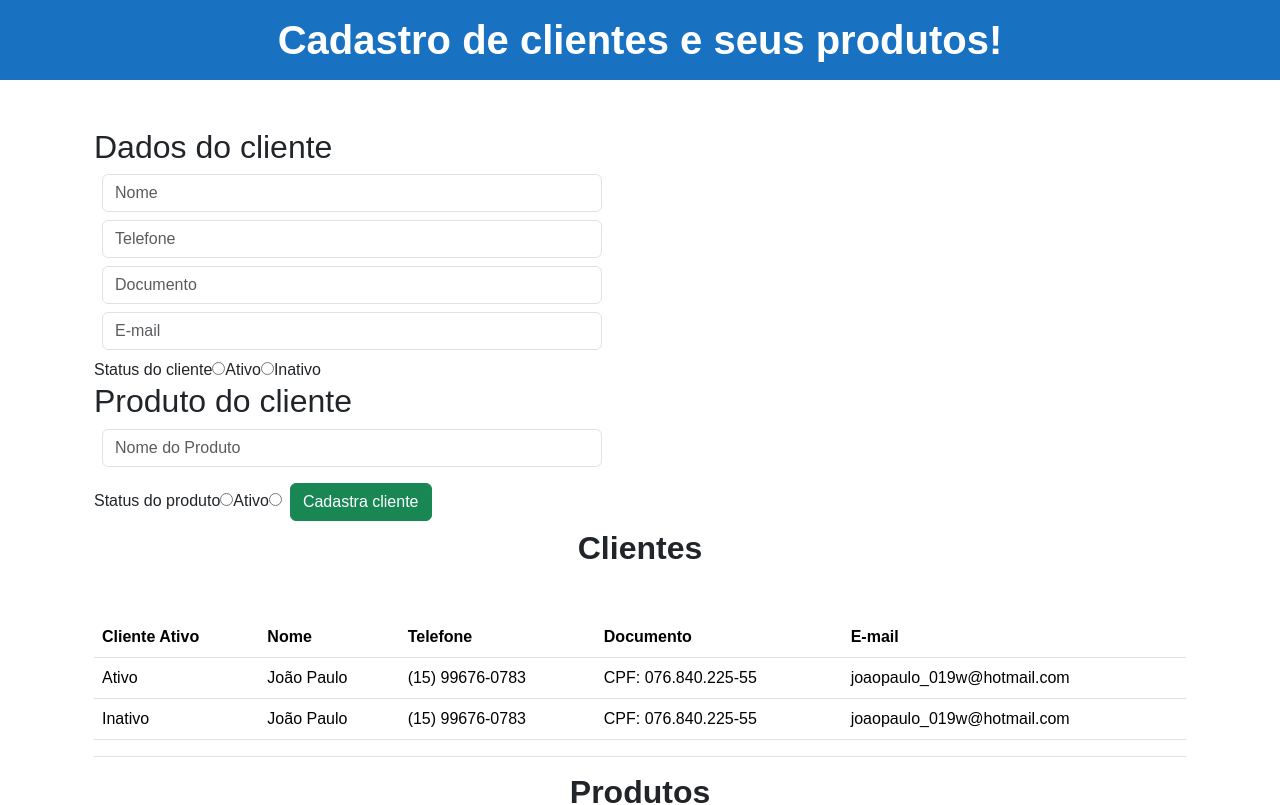
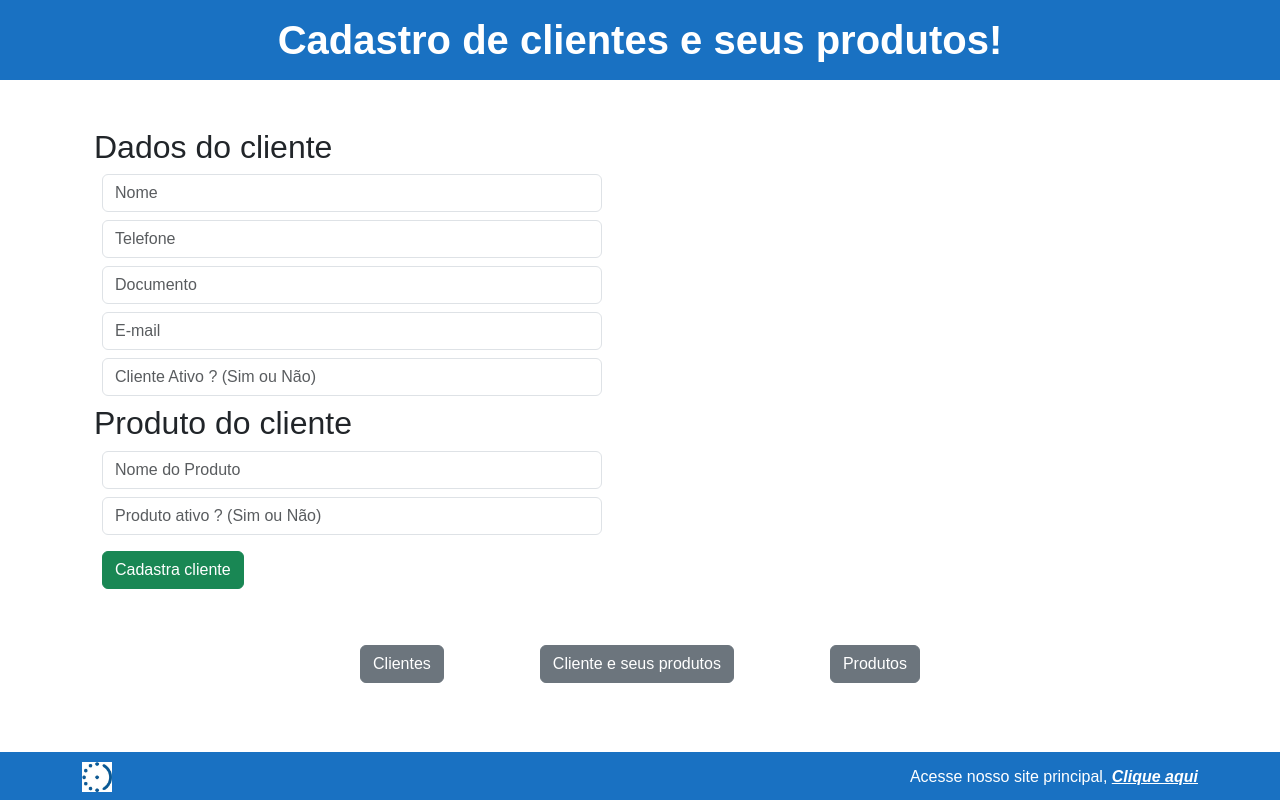
Before and after one commit to JoaopauloDevJ/controle_cadastro_cliente, a Vue app: page / in a window 1280 px wide. Shown: the top 805 px of the page. Built offline with nearby package versions, Linux system fonts and the light colour scheme.

Commit message:
Atualizado a tabvela para exibir clientes e produtos

```diff
--- a/package.json
+++ b/package.json
@@ -14,7 +14,8 @@
     "bootstrap": "^5.3.3",
     "sass": "^1.72.0",
     "sass-loader": "^14.1.1",
-    "vue": "^3.4.21"
+    "vue": "^3.4.21",
+    "vue-router": "^4.3.0"
   },
   "devDependencies": {
     "@rushstack/eslint-patch": "^1.3.3",
--- a/src/App.vue
+++ b/src/App.vue
@@ -1,9 +1,20 @@
 <script setup>
+import { ref } from 'vue'
 import DadosClientes from './components/DadosCliente.vue'
 import DadosProdutos from './components/DadosProdutos.vue'
+import DadosClienteProduto from './components/DadosClienteProduto.vue'
 import CadastraCliente from './components/CadastraCliente.vue'
+
+const componenteVisivel = ref('')
+
+function mostrarComponente(componente) {
+  if (componenteVisivel.value === componente) {
+    componenteVisivel.value = ''
+  } else {
+    componenteVisivel.value = componente
+  }
+}
 </script>
-
 <template>
   <div class="container_pagina">
     <header class="header mb-5">
@@ -11,8 +22,32 @@ import CadastraCliente from './components/CadastraCliente.vue'
     </header>
     <div class="container">
       <CadastraCliente />
-      <DadosClientes />
-      <DadosProdutos />
+      <div class="buttons">
+        <button
+          class="buttons-button btn btn-secondary m-5"
+          @click="mostrarComponente('DadosClientes')"
+          type="button"
+        >
+          Clientes
+        </button>
+        <button
+          class="buttons-button btn btn-secondary m-5"
+          @click="mostrarComponente('ClienteProduto')"
+          type="button"
+        >
+          Cliente e seus produtos
+        </button>
+        <button
+          class="buttons-button btn btn-secondary m-5"
+          @click="mostrarComponente('DadosProdutos')"
+          type="button"
+        >
+          Produtos
+        </button>
+      </div>
+      <DadosClientes v-if="componenteVisivel === 'DadosClientes'" />
+      <DadosClienteProduto v-if="componenteVisivel === 'ClienteProduto'" />
+      <DadosProdutos v-if="componenteVisivel === 'DadosProdutos'" />
     </div>
     <footer class="footer">
       <div class="container footer_container">
@@ -40,11 +75,15 @@ import CadastraCliente from './components/CadastraCliente.vue'
 
 .container_pagina {
   min-height: 100vh;
+  position: relative;
 }
 
 .header {
   background-color: $corPrincipal;
   text-align: center;
+  position: sticky;
+  top: 0;
+  left: 0;
 
   &_title {
     color: $textColorPrincipal;
@@ -52,11 +91,17 @@ import CadastraCliente from './components/CadastraCliente.vue'
   }
 }
 
+.buttons {
+  display: block;
+  text-align: center;
+}
+
 .footer {
   background-color: $corPrincipal;
   margin-top: 80px;
   padding: 10px;
   bottom: 0;
+  position: absolute;
   width: 100%;
   height: 3em;
 
--- a/src/components/CadastraCliente.vue
+++ b/src/components/CadastraCliente.vue
@@ -1,81 +1,82 @@
 <script setup>
 import { ref } from 'vue'
+import { reactive } from 'vue'
 
-const cliente = ref({
+const dadosCliente = reactive({
+  ativoInativo: '',
   nome: '',
   telefone: '',
   documento: '',
   email: '',
-  status: ''
+  nomeProduto: '',
+  statusProduto: ''
 })
 
-const produtos = ref({
-  nome: '',
-  status: ''
-})
+const resetDadosCliente = () => {
+  for (let prop in dadosCliente) {
+    dadosCliente[prop] = ''
+  }
+}
 
-const cadastraCliente = () => {
-  localStorage.setItem('cliente', JSON.stringify(cliente.value))
-  localStorage.setItem('cliente', JSON.stringify(produtos.value))
-  console.log(cadastraCliente)
+const clientes = ref([])
 
-  cliente.value = {
-    nome: '',
-    telefone: '',
-    documento: '',
-    email: '',
-    status: ''
-  }
-
-  produtos.value = {
-    nome: '',
-    status: ''
-  }
+const adicionarCliente = () => {
+  clientes.value.push(dadosCliente)
+  resetDadosCliente()
 }
 </script>
 <template>
   <div class="container">
-    <form class="form" @submit.prevent="cadastraCliente">
+    <form class="form" @submit.prevent="adicionarCliente">
       <h2>Dados do cliente</h2>
-      <input class="form-control" v-model="cliente.nome" type="text" placeholder="Nome" required />
       <input
+        v-model="dadosCliente.nome"
         class="form-control"
-        v-model="cliente.telefone"
+        type="text"
+        placeholder="Nome"
+        required
+      />
+      <input
+        v-model="dadosCliente.telefone"
+        class="form-control"
         type="text"
         placeholder="Telefone"
         required
       />
       <input
+        v-model="dadosCliente.documento"
         class="form-control"
-        v-model="cliente.documento"
         type="text"
         placeholder="Documento"
         required
       />
       <input
+        v-model="dadosCliente.email"
         class="form-control"
-        v-model="cliente.email"
         type="text"
         placeholder="E-mail"
         required
       />
-      <label>Status do cliente</label>
-      <input type="radio" id="ativo" value="Ativo" v-model="cliente.status" required />
-      <label for="ativo">Ativo</label>
-      <input type="radio" id="inativo" value="Inativo" v-model="cliente.status" required />
-      <label for="inativo">Inativo</label>
+      <input
+        v-model="dadosCliente.ativoInativo"
+        class="form-control"
+        type="text"
+        placeholder="Cliente Ativo ? (Sim ou Não)"
+      />
       <h2>Produto do cliente</h2>
       <input
+        v-model="dadosCliente.nomeProduto"
         class="form-control"
         type="text"
-        v-model="produtos.nome"
         placeholder="Nome do Produto"
         required
       />
-      <label>Status do produto</label>
-      <input type="radio" id="produtoAtivo" value="Ativo" v-model="produtos.status" required />
-      <label for="produtoAtivo">Ativo</label>
-      <input type="radio" id="produtoInativo" value="Inativo" v-model="produtos.status" required />
+      <input
+        v-model="dadosCliente.statusProduto"
+        class="form-control"
+        type="text"
+        placeholder="Produto ativo ? (Sim ou Não)"
+      />
       <button class="btn btn-success form-button" type="submit">Cadastra cliente</button>
     </form>
   </div>
--- a/src/components/DadosCliente.vue
+++ b/src/components/DadosCliente.vue
@@ -14,18 +14,67 @@
       </thead>
       <tbody>
         <tr>
-          <td scope="row">Ativo</td>
-          <td>João Paulo</td>
-          <td>(15) 99676-0783</td>
-          <td>CPF: 076.840.225-55</td>
-          <td>joaopaulo_019w@hotmail.com</td>
+          <td scope="row">teste</td>
+          <td>teste</td>
+          <td>teste</td>
+          <td>teste</td>
+          <td>teste</td>
         </tr>
         <tr>
-          <td scope="row">Inativo</td>
-          <td>João Paulo</td>
-          <td>(15) 99676-0783</td>
-          <td>CPF: 076.840.225-55</td>
-          <td>joaopaulo_019w@hotmail.com</td>
+          <td scope="row">teste</td>
+          <td>teste</td>
+          <td>teste</td>
+          <td>teste</td>
+          <td>teste</td>
+        </tr>
+        <tr>
+          <td scope="row">teste</td>
+          <td>teste</td>
+          <td>teste</td>
+          <td>teste</td>
+          <td>teste</td>
+        </tr>
+        <tr>
+          <td scope="row">teste</td>
+          <td>teste</td>
+          <td>teste</td>
+          <td>teste</td>
+          <td>teste</td>
+        </tr>
+        <tr>
+          <td scope="row">teste</td>
+          <td>teste</td>
+          <td>teste</td>
+          <td>teste</td>
+          <td>teste</td>
+        </tr>
+        <tr>
+          <td scope="row">teste</td>
+          <td>teste</td>
+          <td>teste</td>
+          <td>teste</td>
+          <td>teste</td>
+        </tr>
+        <tr>
+          <td scope="row">teste</td>
+          <td>teste</td>
+          <td>teste</td>
+          <td>teste</td>
+          <td>teste</td>
+        </tr>
+        <tr>
+          <td scope="row">teste</td>
+          <td>teste</td>
+          <td>teste</td>
+          <td>teste</td>
+          <td>teste</td>
+        </tr>
+        <tr>
+          <td scope="row">teste</td>
+          <td>teste</td>
+          <td>teste</td>
+          <td>teste</td>
+          <td>teste</td>
         </tr>
         <tr>
           <td scope="row">{{}}</td>
--- /dev/null
+++ b/src/components/DadosClienteProduto.vue
@@ -0,0 +1,36 @@
+<script setup></script>
+<template>
+  <div class="container">
+    <h2 class="title">Clientes e seus produtos</h2>
+    <table class="table">
+      <thead>
+        <tr>
+          <th scope="col">Cliente Ativo</th>
+          <th scope="col">Nome</th>
+          <th scope="col">Telefone</th>
+          <th scope="col">Documento</th>
+          <th scope="col">E-mail</th>
+          <th scope="col">Produto</th>
+          <th scope="col">Produto Ativo / Inativo</th>
+        </tr>
+      </thead>
+      <Tbody>
+        <tr>
+          <td class="row">Ativo</td>
+          <td>João Paulo</td>
+          <td>(15) 99676-0783</td>
+          <td>CPF: 076.840.225-55</td>
+          <td>joaopaulo_019w@hotmail.com</td>
+          <td>Programa de Cadastro...</td>
+          <td>Ativo</td>
+        </tr>
+      </Tbody>
+    </table>
+  </div>
+</template>
+<style lang="scss" setup>
+@import './Styles/variaveis.scss';
+.title {
+  @include styleTitle();
+}
+</style>
--- a/src/components/DadosProdutos.vue
+++ b/src/components/DadosProdutos.vue
@@ -4,7 +4,7 @@
     <table class="table">
       <thead>
         <tr>
-          <th scope="col">Ativo</th>
+          <th scope="col">Ativo / Inativo</th>
           <th scope="col">Nome</th>
         </tr>
       </thead>
@@ -14,8 +14,8 @@
           <td>Programa de Cadastro de clientes e seus produtos</td>
         </tr>
         <tr>
-          <td>Inativo</td>
-          <td>Software para coletor de estoque</td>
+          <td>{{}}</td>
+          <td>{{}}</td>
         </tr>
       </tbody>
     </table>
```
Also changed, not shown: 1 other file (tests, documents, lock files or other folders).
